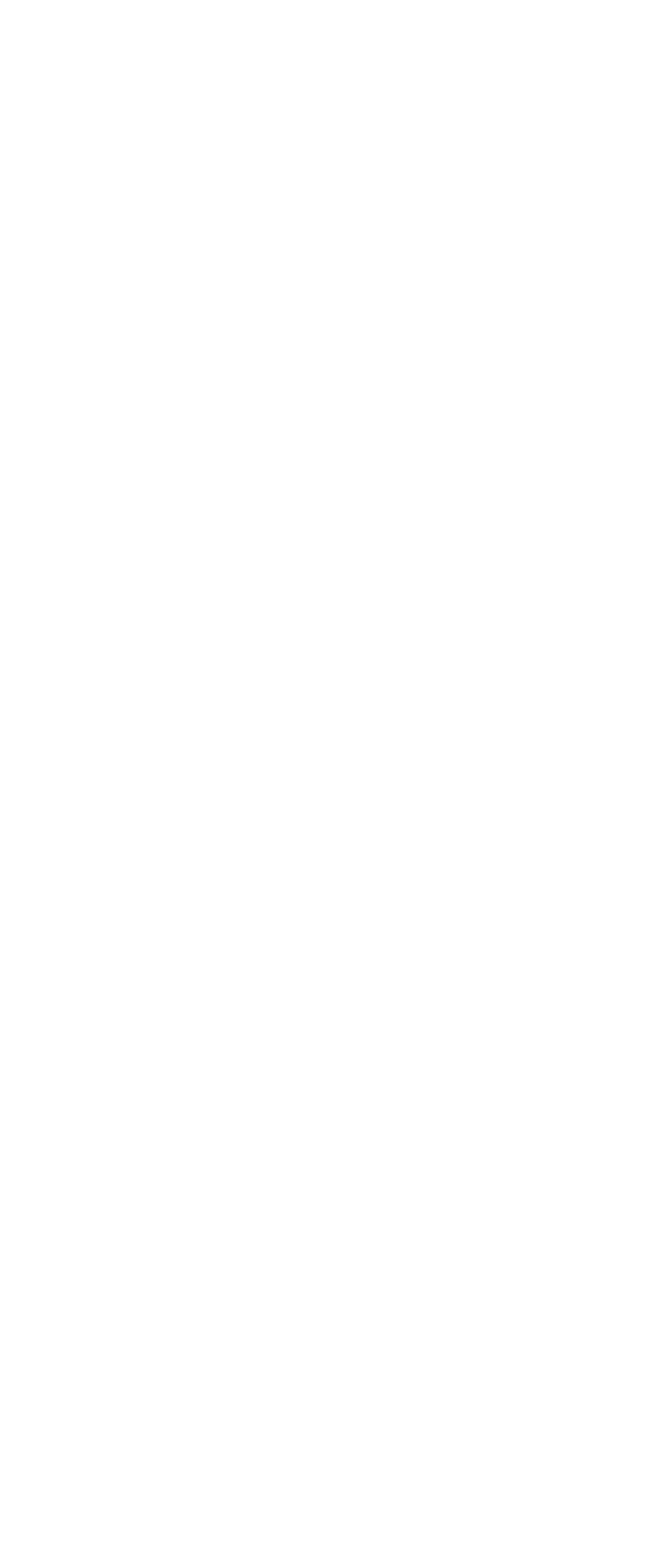
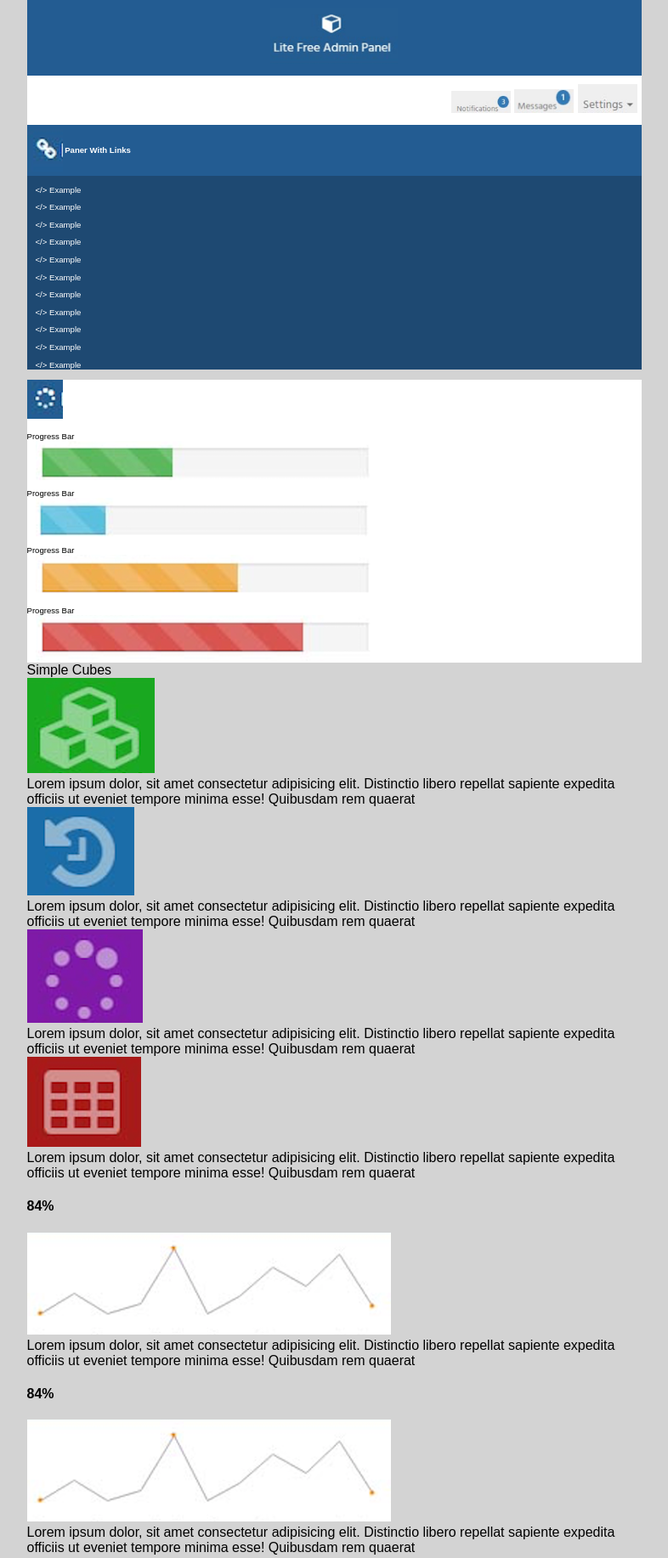
Before and after one commit to Luis-L02/pw22431112, a plain HTML site: page practicacss05/practicacss05/index.html in a window 1280 px wide. Shown: the top 1834 px of the page at 85% size, without its empty margins (247-1033 px from the left). Before the commit the page ends 800 px from the top, so only its background shows below. Drawn offline with Linux system fonts and the light colour scheme.

Commit message:
Avance Practica

```diff
--- a/practicacss05/practicacss05/css/estilos.css
+++ b/practicacss05/practicacss05/css/estilos.css
@@ -0,0 +1,52 @@
+body{
+    background-color: lightgray;
+    font-family: sans-serif;
+    font-size: 16px;
+    margin: 0px auto;
+    max-width: 723px;
+}
+.header{
+    background: rgb(35, 92, 146);
+    padding: 10px 0px;
+    text-align: center;
+}
+.header img{
+    width: 150px;
+}
+.links{
+    background-color: rgb(30, 73, 114);
+    color: white;
+    font-size: 0.6em;
+}
+.linksexample{
+    margin-left: 10px;
+}
+.links img{
+    vertical-align: middle;
+}
+.links h4{
+    background-color: rgb(35, 92, 146);
+    margin: 0px;
+    padding: 5px 0px;
+    width: 100%;
+}
+.navbar{
+    background-color: white;
+    text-align: right;
+    padding: 10px 5px;
+}
+.navbar img{
+    width: 70px;
+}
+.progress{
+    background-color: white;
+    color: black;
+    font-size: 0.6em;
+    text-align: left;
+}
+.progressbarra{
+    width: 100%;
+}
+.progressbar{
+    margin-left: 10px;
+}
--- a/practicacss05/practicacss05/index.html
+++ b/practicacss05/practicacss05/index.html
@@ -4,8 +4,129 @@
     <meta charset="UTF-8">
     <meta name="viewport" content="width=device-width, initial-scale=1.0">
     <title>Práctica 05</title>
+    <link rel="stylesheet" href="css/estilos.css">
 </head>
 <body>
+    <section class="contenedor">
+        <header class="header">
+            <img src="img/logo.png" alt="">
+        </header>
+        <nav class="navbar">
+            <img src="img/notificaciones.png" alt="">
+            <img src="img/mensajes.png" alt="">
+            <img src="img/ajustes.png" alt="">
+
+        </nav>
+        <article class="links">
+            <h4>
+                <img src="img/logolinks.png" alt="">
+                Paner With Links
+            </h4>
+            <br>
+            <article class="linksexample">
+                &lt;/&gt; Example <p>
+                &lt;/&gt; Example <p>
+                &lt;/&gt; Example <p>
+                &lt;/&gt; Example <p>
+                &lt;/&gt; Example <p>
+                &lt;/&gt; Example <p>
+                &lt;/&gt; Example <p>
+                &lt;/&gt; Example <p>
+                &lt;/&gt; Example <p>
+                &lt;/&gt; Example <p>
+                &lt;/&gt; Example <p>
+            </article>
+        </article>
+        <article class="progress">
+            <h4>
+                <img src="img/logoprogress.png" alt="">
+            </h4>
+            Progress Bar <br>
+            <img src="img/barra01.png" alt="" class="progressbar"> <br>
+            Progress Bar <br>
+            <img src="img/barra02.png" alt="" class="progressbar"> <br>
+            Progress Bar <br>
+            <img src="img/barra03.png" alt="" class="progressbar"> <br>
+            Progress Bar <br>
+            <img src="img/barra04.png" alt="" class="progressbar"> <br>
+
+        </article>
+        <article class="principal">
+            <article>
+                <span class="principaltitulos">Simple Cubes</span>
+                <article class="cubes">
+                    <article>
+                        <img src="img/cubo1.png" alt=""> <br>
+                        Lorem ipsum dolor, sit amet consectetur adipisicing elit. Distinctio libero repellat sapiente expedita officiis ut eveniet tempore minima esse! Quibusdam rem quaerat
+                    </article>
+                    <article>
+                        <img src="img/cubo02.png" alt=""> <br>
+                        Lorem ipsum dolor, sit amet consectetur adipisicing elit. Distinctio libero repellat sapiente expedita officiis ut eveniet tempore minima esse! Quibusdam rem quaerat
+                    </article>
+                    <article>
+                        <img src="img/cubo03.png" alt=""> <br>
+                        Lorem ipsum dolor, sit amet consectetur adipisicing elit. Distinctio libero repellat sapiente expedita officiis ut eveniet tempore minima esse! Quibusdam rem quaerat
+                    </article>
+                    <article>
+                        <img src="img/cubo04.png" alt=""> <br>
+                        Lorem ipsum dolor, sit amet consectetur adipisicing elit. Distinctio libero repellat sapiente expedita officiis ut eveniet tempore minima esse! Quibusdam rem quaerat
+                    </article>
+                </article>
+                <article class="panels">
+                    <article>
+                        <h4 class="panel01porcentaje">84%</h4>
+                        <img src="img/grafico.png" alt=""><br>
+                        Lorem ipsum dolor, sit amet consectetur adipisicing elit. Distinctio libero repellat sapiente expedita officiis ut eveniet tempore minima esse! Quibusdam rem quaerat
+                    </article>
+                    <article>
+                        <h4 class="panel02porcentaje">84%</h4>
+                        <img src="img/grafico.png" alt=""><br>
+                        Lorem ipsum dolor, sit amet consectetur adipisicing elit. Distinctio libero repellat sapiente expedita officiis ut eveniet tempore minima esse! Quibusdam rem quaerat
+                    </article>
+                    <article>
+                        <h4 class="panel03porcentaje">36%</h4>
+                        <img src="img/grafico.png" alt=""><br>
+                        Lorem ipsum dolor, sit amet consectetur adipisicing elit. Distinctio libero repellat sapiente expedita officiis ut eveniet tempore minima esse! Quibusdam rem quaerat
+                    </article>
+                    <article>
+                        <h4 class="panel01porcentaje">22%</h4>
+                        <img src="img/grafico.png" alt=""><br>
+                        Lorem ipsum dolor, sit amet consectetur adipisicing elit. Distinctio libero repellat sapiente expedita officiis ut eveniet tempore minima esse! Quibusdam rem quaerat
+                    </article>
+                </article>
+                <article class="usuarios">
+                    <article>
+                        <img src="img/usuario01.png" alt="">
+                        <br>
+                        User Example
+                        <p></p>
+                        <input type="button" value="Send Menssage">
+                    </article>
+                    <article>
+                        <img src="img/usuario02.png" alt="">
+                        <br>
+                        User Example
+                        <p></p>
+                        <input type="button" value="Send Menssage">
+                    </article>
+                    <article>
+                        <img src="img/usuario03.png" alt="">
+                        <br>
+                        User Example
+                        <p></p>
+                        <input type="button" value="Send Menssage">
+                    </article>
+                    <article>
+                        <img src="img/usuario04.png" alt="">
+                        <br>
+                        User Example
+                        <p></p>
+                        <input type="button" value="Send Menssage">
+                    </article>
+                </article>
+            </article>
+        </article>
+    </section>
 
 </body>
 </html>
```
